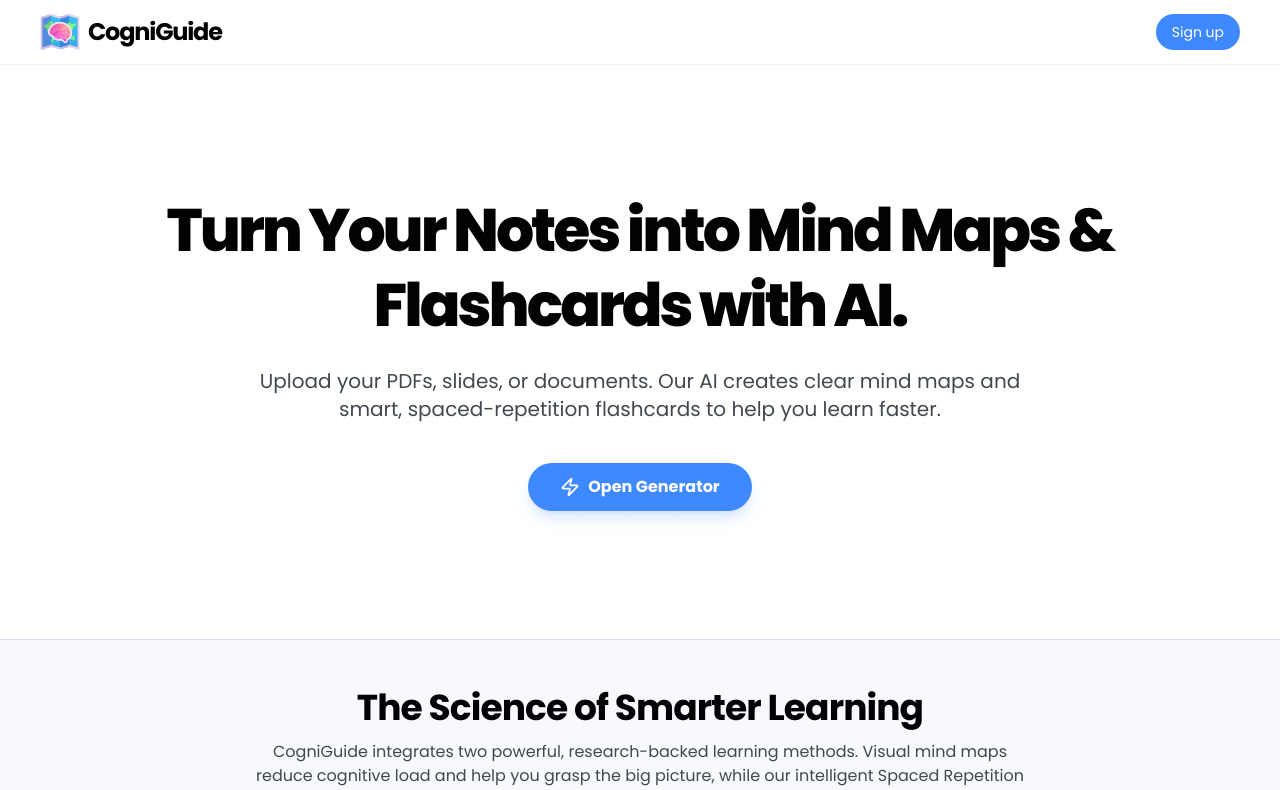
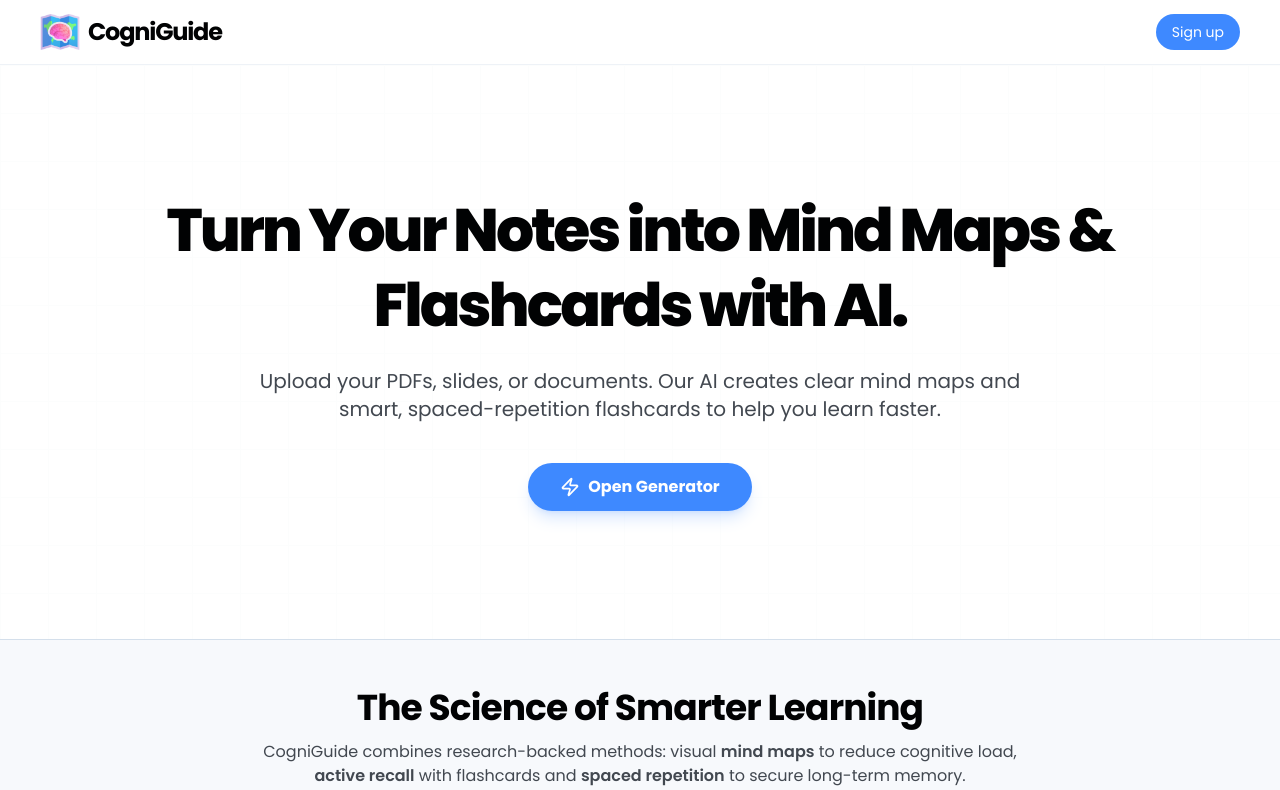
Before and after one commit to Led-adel-pilot/CogniGuide, a Next.js app: page / in a window 1280 px wide. Shown: the top 790 px of the page. Built offline with nearby package versions, Linux system fonts and the light colour scheme; no server answers.

Commit message:
the scien

```diff
--- a/app/page.tsx
+++ b/app/page.tsx
@@ -97,7 +97,9 @@ export default function Home() {
             <div className="container">
               <div className="text-center mb-8">
                 <h2 className="text-3xl md:text-4xl font-bold font-heading tracking-tight">The Science of Smarter Learning</h2>
-                <p className="text-muted-foreground mt-3 max-w-3xl mx-auto">CogniGuide integrates two powerful, research-backed learning methods. Visual mind maps reduce cognitive load and help you grasp the big picture, while our intelligent Spaced Repetition flashcards lock knowledge into your long-term memory.</p>
+                <p className="text-muted-foreground mt-3 max-w-3xl mx-auto">
+                  CogniGuide combines research-backed methods: visual <span className="font-semibold">  mind maps</span> to reduce cognitive load, <span className="font-semibold">active recall</span> with flashcards and <span className="font-semibold">spaced repetition</span> to secure long-term memory.
+                </p>
               </div>
               <div className="relative">
                 <div className="flex justify-center mb-4">
```
